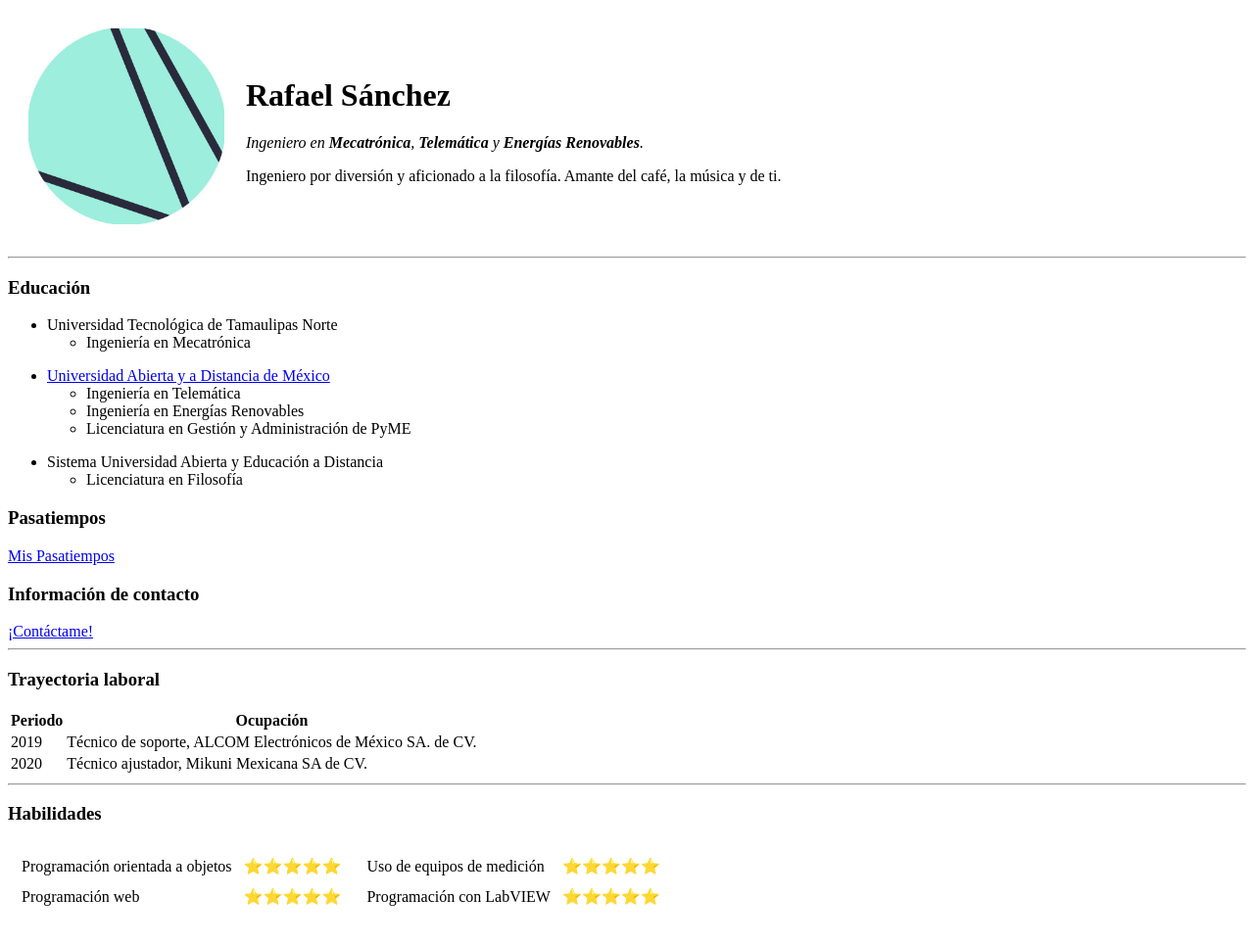
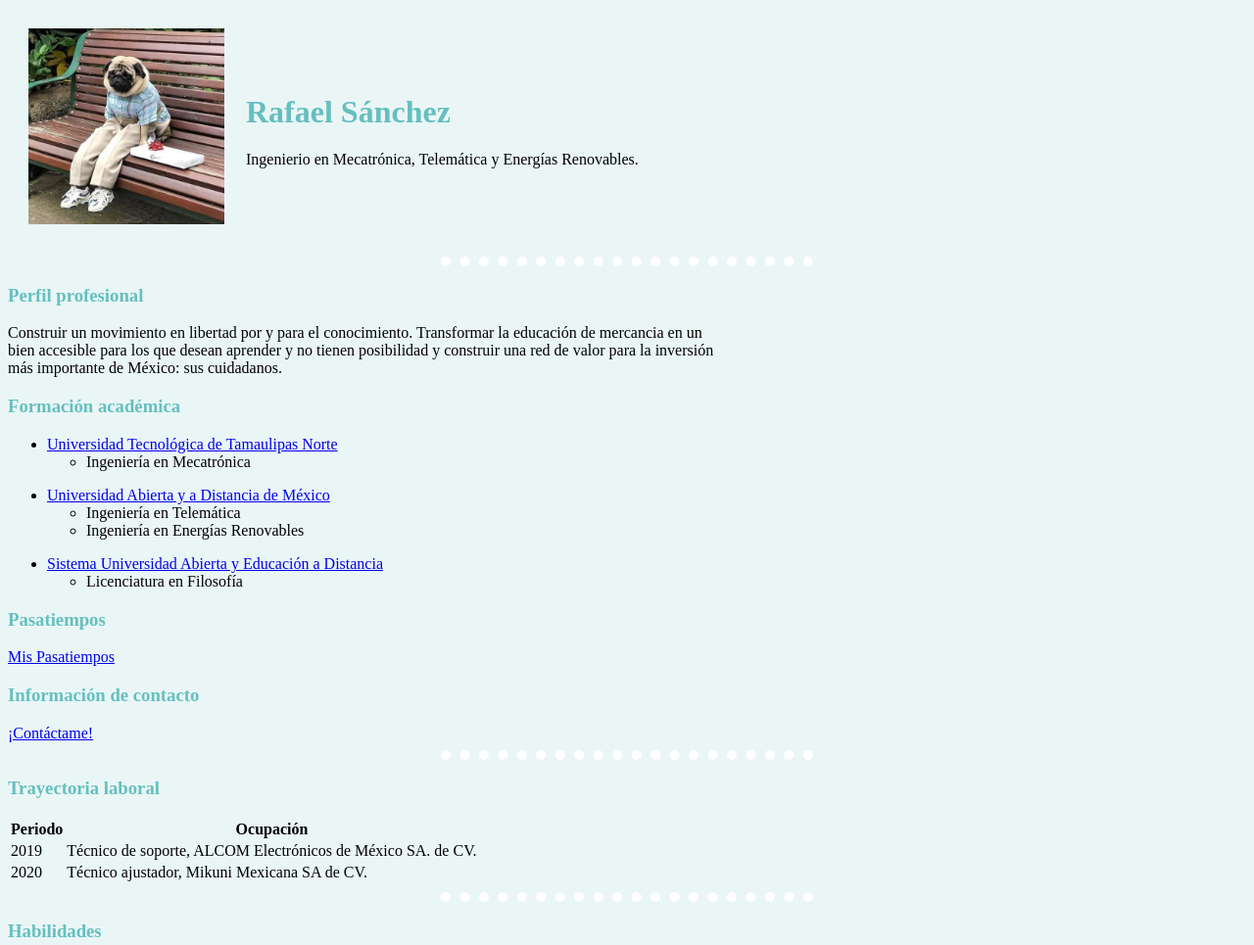
Before and after one commit to rsanchezsa/cv, a plain HTML site: page index.html in a window 1280 px wide. Shown: the top 965 px of the page at 98% size. Drawn offline with Linux system fonts and the light colour scheme.

Commit message:
Add files via upload
Se han añadido hojas de estilo.

```diff
--- /dev/null
+++ b/css/style.css
@@ -0,0 +1,23 @@
+body
+{
+  background-color: #eaf6f6;
+}
+
+hr
+{
+  border-style: none;
+  border-top-style: dotted;
+  border-width: 10px;
+  border-color: #ffffff;
+  width: 30%;
+}
+
+h1
+{
+  color: #66bfbf;
+}
+
+h3
+{
+  color: #66bfbf;
+}
--- a/index.html
+++ b/index.html
@@ -4,23 +4,33 @@
 <head>
   <meta charset="utf-8">
   <title>Rafael Sánchez</title>
+  <link rel="stylesheet" href="css/style.css">
 </head>
 
 <body>
+
   <table cellspacing="20">
     <tr>
-      <td><img src="images/image.jpg"  height="200" width="200" alt="Solo es una imagen."></td>
+      <td><img src="images/profilbildo.jpg" height="200" width="200" alt="Solo es una imagen."></td>
       <td>
         <h1>Rafael Sánchez</h1>
-        <p><em>Ingeniero en <strong>Mecatrónica</strong>, <strong>Telemática</strong> y <strong>Energías Renovables</strong>.</em></p>
-        <p>Ingeniero por diversión y aficionado a la filosofía. Amante del café, la música y de ti.</p>
+        <p>Ingenierio en Mecatrónica, Telemática y Energías Renovables.</p>
       </td>
     </tr>
   </table>
+
   <hr>
-  <h3>Educación</h3>
+
+  <h3>Perfil profesional</h3>
+  <p>
+    Construir un movimiento en libertad por y para el conocimiento. Transformar la educación de mercancia en un<br>
+    bien accesible para los que desean aprender y no tienen posibilidad y construir una red de valor para la inversión<br>
+    más importante de México: sus cuidadanos.
+  </p>
+
+  <h3>Formación académica</h3>
   <ul>
-    <li>Universidad Tecnológica de Tamaulipas Norte</li>
+    <li><a href="http://www.uttn.edu.mx/">Universidad Tecnológica de Tamaulipas Norte</a></li>
     <ul>
       <li>Ingeniería en Mecatrónica</li>
     </ul>
@@ -30,11 +40,10 @@
     <ul>
       <li>Ingeniería en Telemática</li>
       <li>Ingeniería en Energías Renovables</li>
-      <li>Licenciatura en Gestión y Administración de PyME</li>
     </ul>
   </ul>
   <ul>
-    <li>Sistema Universidad Abierta y Educación a Distancia</li>
+    <li><a href="https://www.unamenlinea.unam.mx/recurso/suayed-unam-abierta-y-a-distancia">Sistema Universidad Abierta y Educación a Distancia</a></li>
     <ul>
       <li>Licenciatura en Filosofía</li>
     </ul>
```
Also changed, not shown: informacion_de_contacto.html (+1 -0 lines), pasatiempos.html (+1 -0 lines), images/profilbildo.jpg (added).
